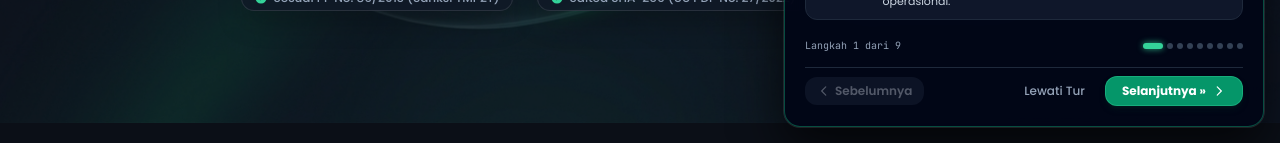
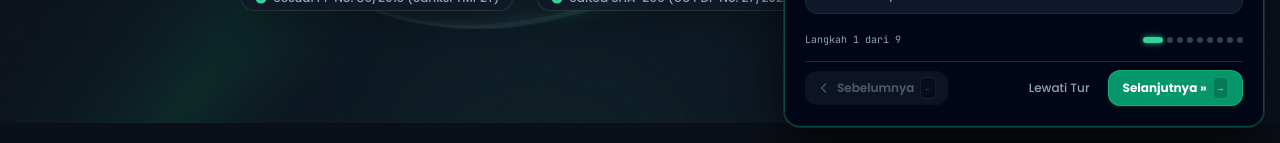
Before and after one commit to haamzz93-sudo/WASRIK-AI, a React (Vite) app in the folder frontend/: page / in a window 1280 px wide. Both pictures are taken after a click on the button "Tur Interaktif". Shown: the part 657-800 px from the top of the page. Built offline with nearby package versions, Linux system fonts and the light colour scheme; no server answers.

Commit message:
feat(tour): add keyboard navigation (ArrowLeft/Right/Esc) and refined controls for optimal UX

```diff
--- a/frontend/src/components/InteractiveTourGuide.tsx
+++ b/frontend/src/components/InteractiveTourGuide.tsx
@@ -132,16 +132,6 @@ export const InteractiveTourGuide: React.FC<InteractiveTourGuideProps> = ({
   const [isMinimized, setIsMinimized] = useState(false);
   const [autoNavigate, setAutoNavigate] = useState(true);
 
-  // Sync step with currentView if user navigates manually via sidebar
-  useEffect(() => {
-    const idx = TOUR_STEPS.findIndex((s) => s.view === currentView);
-    if (idx !== -1 && idx !== currentStepIndex) {
-      setCurrentStepIndex(idx);
-    }
-  }, [currentView]);
-
-  if (!isOpen) return null;
-
   const currentStep = TOUR_STEPS[currentStepIndex];
   const isFirst = currentStepIndex === 0;
   const isLast = currentStepIndex === TOUR_STEPS.length - 1;
@@ -169,6 +159,45 @@ export const InteractiveTourGuide: React.FC<InteractiveTourGuideProps> = ({
       goToStep(currentStepIndex - 1);
     }
   };
+
+  // Sync step with currentView if user navigates manually via sidebar
+  useEffect(() => {
+    const idx = TOUR_STEPS.findIndex((s) => s.view === currentView);
+    if (idx !== -1 && idx !== currentStepIndex) {
+      setCurrentStepIndex(idx);
+    }
+  }, [currentView]);
+
+  // Keyboard navigation support: ArrowRight / ArrowLeft / Escape
+  useEffect(() => {
+    if (!isOpen) return;
+
+    const handleKeyDown = (e: KeyboardEvent) => {
+      // Don't trigger if user is typing in an input/textarea
+      const activeTag = document.activeElement?.tagName.toLowerCase();
+      if (activeTag === 'input' || activeTag === 'textarea') return;
+
+      if (e.key === 'ArrowRight' || e.key === 'PageDown') {
+        e.preventDefault();
+        if (!isLast) {
+          goToStep(currentStepIndex + 1);
+        }
+      } else if (e.key === 'ArrowLeft' || e.key === 'PageUp') {
+        e.preventDefault();
+        if (!isFirst) {
+          goToStep(currentStepIndex - 1);
+        }
+      } else if (e.key === 'Escape') {
+        e.preventDefault();
+        onClose();
+      }
+    };
+
+    window.addEventListener('keydown', handleKeyDown);
+    return () => window.removeEventListener('keydown', handleKeyDown);
+  }, [isOpen, currentStepIndex, isLast, isFirst]);
+
+  if (!isOpen) return null;
 
   return (
     <div className="fixed bottom-4 right-4 z-50 max-w-lg w-[calc(100vw-2rem)] sm:w-[480px] font-sans transition-all duration-300 animate-slide-up select-none">
@@ -304,19 +333,22 @@ export const InteractiveTourGuide: React.FC<InteractiveTourGuideProps> = ({
                 type="button"
                 onClick={handlePrev}
                 disabled={isFirst}
-                className="px-3 py-1.5 rounded-xl text-xs font-semibold text-slate-300 bg-slate-800 hover:bg-slate-700 disabled:opacity-40 disabled:cursor-not-allowed transition-all flex items-center gap-1 cursor-pointer active:scale-95"
+                className="px-3 py-1.5 rounded-xl text-xs font-semibold text-slate-300 bg-slate-800 hover:bg-slate-700 disabled:opacity-40 disabled:cursor-not-allowed transition-all flex items-center gap-1.5 cursor-pointer active:scale-95"
+                title="Bisa tekan tombol panah kiri ← pada keyboard"
               >
                 <svg className="w-3.5 h-3.5" fill="none" viewBox="0 0 24 24" stroke="currentColor">
                   <path strokeLinecap="round" strokeLinejoin="round" strokeWidth={2} d="M15 19l-7-7 7-7" />
                 </svg>
                 <span>Sebelumnya</span>
+                <kbd className="hidden sm:inline text-[9px] bg-slate-900 text-slate-400 px-1 py-0.5 rounded font-mono border border-slate-700">←</kbd>
               </button>
 
               <div className="flex items-center gap-2">
                 <button
                   type="button"
                   onClick={onClose}
-                  className="px-3 py-1.5 rounded-xl text-xs font-medium text-slate-400 hover:text-white hover:bg-white/10 transition-colors cursor-pointer"
+                  className="px-2.5 py-1.5 rounded-xl text-xs font-medium text-slate-400 hover:text-white hover:bg-white/10 transition-colors cursor-pointer"
+                  title="Tutup (Esc)"
                 >
                   Lewati Tur
                 </button>
@@ -324,13 +356,12 @@ export const InteractiveTourGuide: React.FC<InteractiveTourGuideProps> = ({
                 <button
                   type="button"
                   onClick={handleNext}
-                  className="px-4 py-1.5 rounded-xl text-xs font-bold text-white bg-emerald-600 hover:bg-emerald-500 active:scale-95 shadow-md shadow-emerald-950/40 transition-all flex items-center gap-1.5 cursor-pointer border border-emerald-400/40"
+                  className="px-3.5 py-1.5 rounded-xl text-xs font-bold text-white bg-emerald-600 hover:bg-emerald-500 active:scale-95 shadow-md shadow-emerald-950/40 transition-all flex items-center gap-1.5 cursor-pointer border border-emerald-400/40"
+                  title="Bisa tekan tombol panah kanan → pada keyboard"
                 >
                   <span>{isLast ? 'Selesai Panduan ✓' : 'Selanjutnya »'}</span>
                   {!isLast && (
-                    <svg className="w-3.5 h-3.5" fill="none" viewBox="0 0 24 24" stroke="currentColor">
-                      <path strokeLinecap="round" strokeLinejoin="round" strokeWidth={2} d="M9 5l7 7-7 7" />
-                    </svg>
+                    <kbd className="hidden sm:inline text-[9px] bg-emerald-700 text-emerald-100 px-1 py-0.5 rounded font-mono border border-emerald-500/50">→</kbd>
                   )}
                 </button>
               </div>
```
